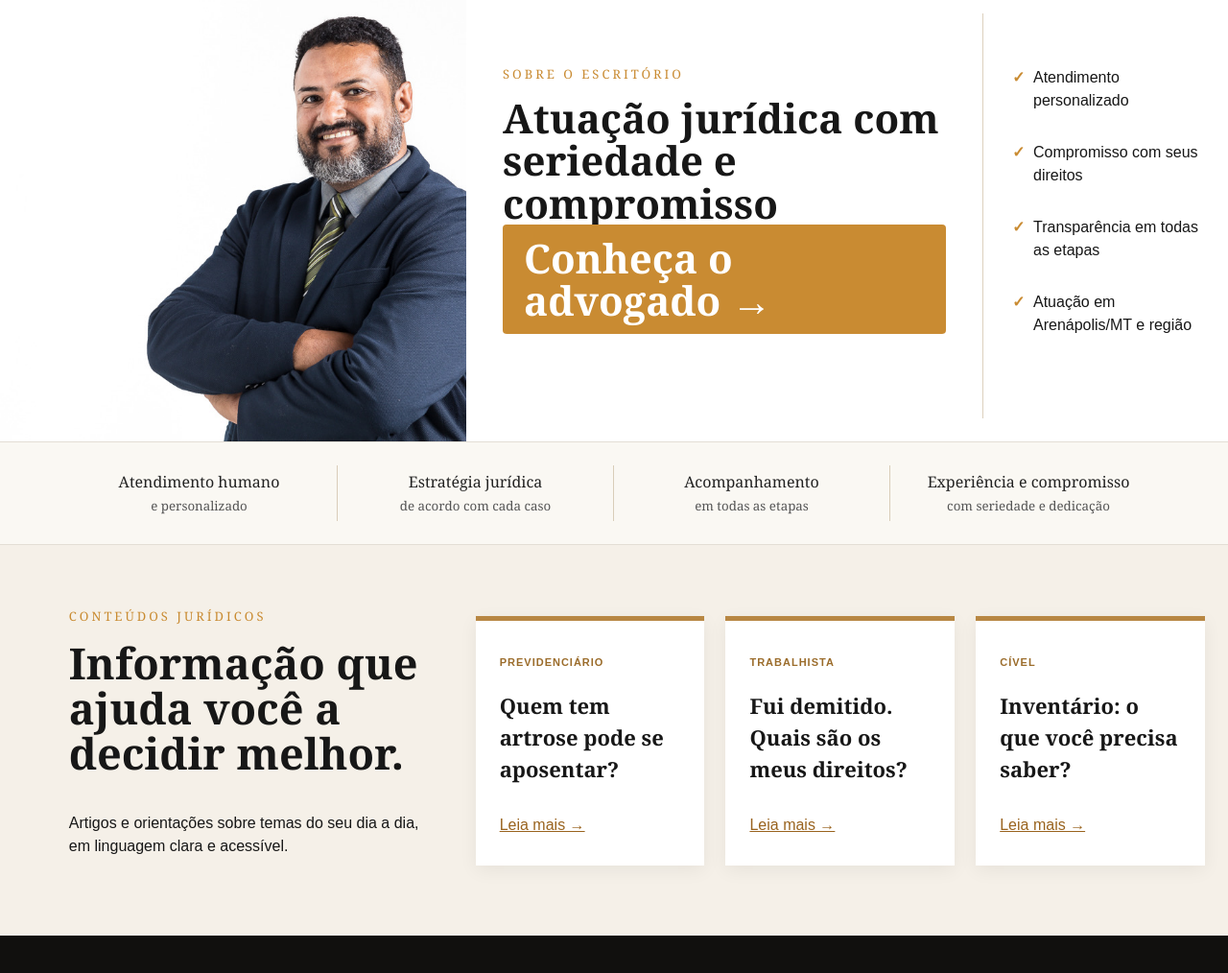
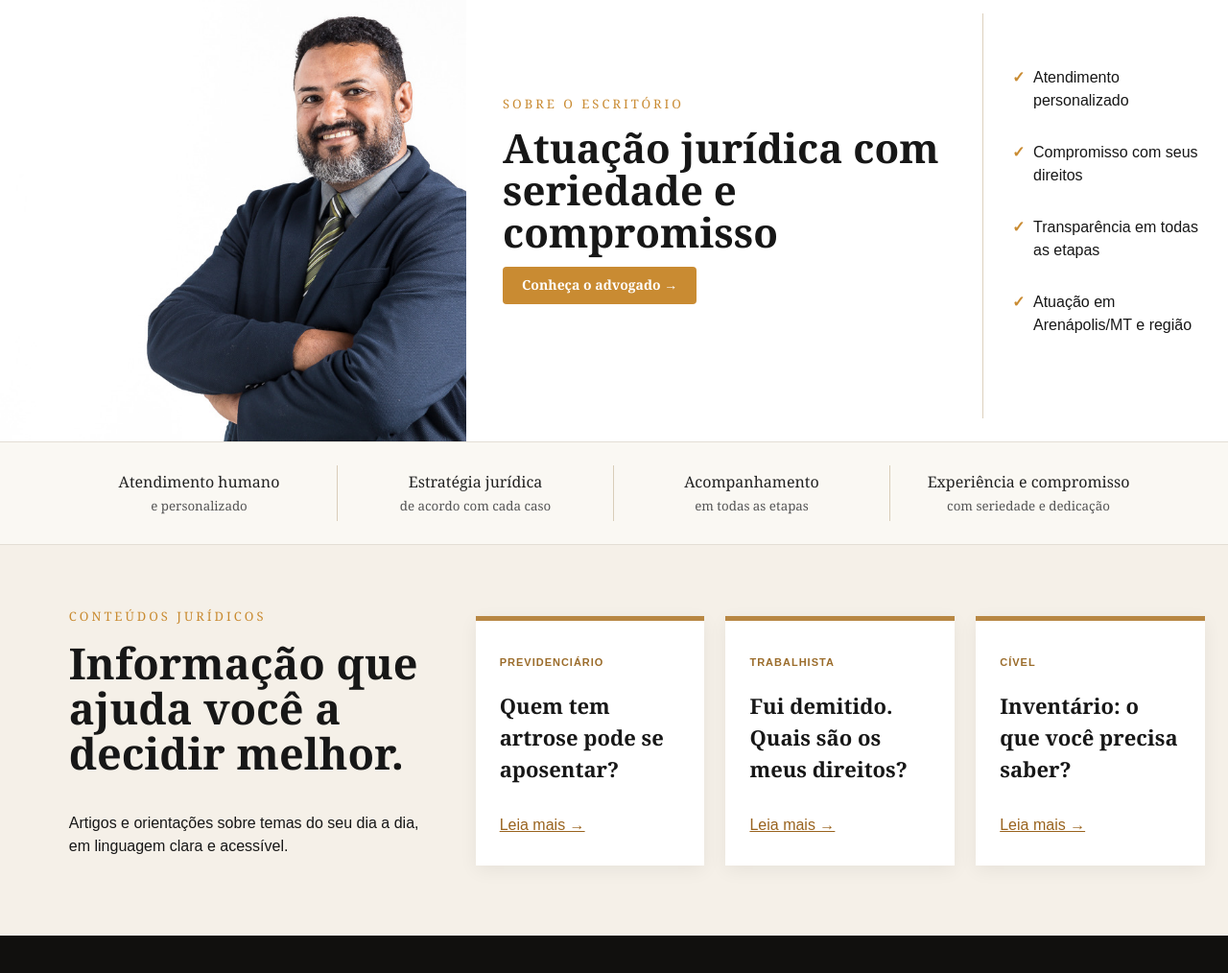
Before and after one commit to saadvocaciaarenapolis-cell/sa-advocacia-site, a plain HTML site: page index.html in a window 1280 px wide. Shown: the part 924-1938 px from the top of the page at 96% size. Drawn offline with Linux system fonts and the light colour scheme.

Commit message:
Update style.css

```diff
--- a/style.css
+++ b/style.css
@@ -301,7 +301,12 @@ img{
   align-self:center;
   border-left:1px solid #ddd1bd;
 }
-
+.about .btn{
+  display:inline-block;
+  padding:12px 20px;
+  font-size:14px;
+  width:auto;
+}
 .about li{
   margin:0 0 30px;
   padding-left:22px;
```
